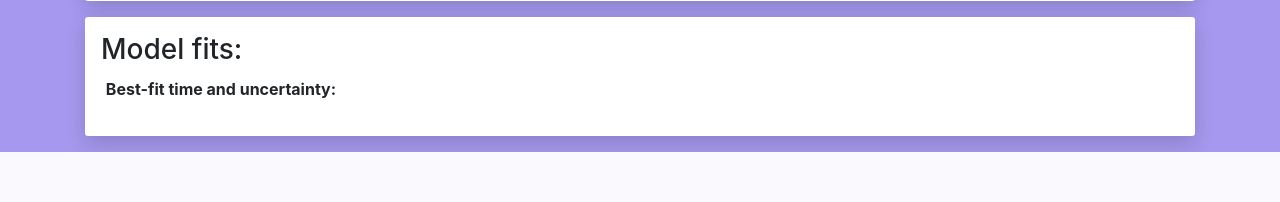
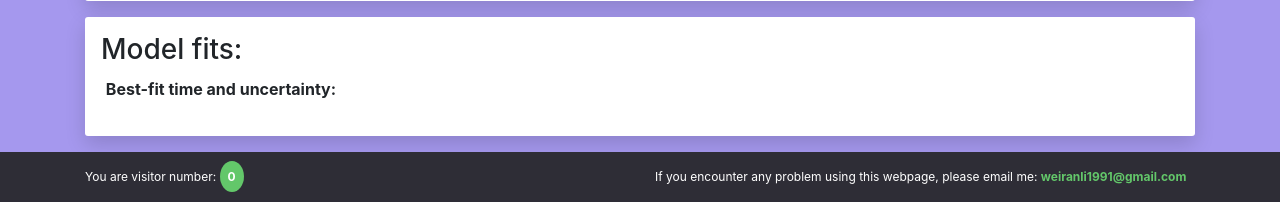
Before and after one commit to SeriousCorgi/ApTimer, a Django app: page / in a window 1280 px wide. Shown: the part 1127-1329 px from the top of the page. Before the commit the page ends 1279 px from the top, so only its background shows below. Run offline with Django 3.2, Linux system fonts and the light colour scheme; data comes from the database, SQL or seed files in the repository; lists and menus that the app fills with data are empty; some libraries are stand-ins or nearby versions.

Commit message:
Add viewer counter

```diff
--- a/aptimer/settings.py
+++ b/aptimer/settings.py
@@ -40,6 +40,7 @@ INSTALLED_APPS = [
     'django.contrib.staticfiles',
     'rest_framework',
     'aptimer_cal',
+    'aptimer_frontend',
     'corsheaders',
 ]
 
--- a/aptimer/urls.py
+++ b/aptimer/urls.py
@@ -17,8 +17,9 @@ from django.contrib import admin
 from django.urls import path, include
 from django.views.generic import TemplateView
 
+
 urlpatterns = [
     path('admin/', admin.site.urls),
     path('api/', include('aptimer_cal.urls')),
-    path('', TemplateView.as_view(template_name='index.html')),
+    path('', include('aptimer_frontend.urls')),
 ]
--- /dev/null
+++ b/aptimer_frontend/apps.py
@@ -0,0 +1,5 @@
+from django.apps import AppConfig
+
+
+class AptimerFrontendConfig(AppConfig):
+    name = 'aptimer_frontend'
--- /dev/null
+++ b/aptimer_frontend/models.py
@@ -0,0 +1,8 @@
+from django.db import models
+from django.db import models
+
+
+# Create your models here.
+class Counter(models.Model):
+    name = models.CharField(max_length=7, primary_key=True)
+    count = models.IntegerField(default=0,)
--- /dev/null
+++ b/aptimer_frontend/urls.py
@@ -0,0 +1,7 @@
+from django.urls import path, include
+
+from .views import frontend_view
+
+urlpatterns = [
+    path('', frontend_view),
+]
--- /dev/null
+++ b/aptimer_frontend/views.py
@@ -0,0 +1,14 @@
+from django.shortcuts import render
+from django.db.models import F
+
+from .models import Counter
+
+# Create your views here.
+def frontend_view(request):
+    counter, _ = Counter.objects.get_or_create(name = 'Counter')
+    count = counter.count
+
+    counter.count = F('count') + 1
+    counter.save( update_fields=["count"] )
+
+    return render(request, 'index.html', {"count": count,})
--- a/static/css/index.css
+++ b/static/css/index.css
@@ -60,3 +60,20 @@ div.model-result td, div.model-result th{
 div.model-result th, div.model-result td:last-child{
     border: none;
 }
+
+/* Footer */
+footer.page-footer {
+    font-size: 12px;
+    background-color: #2e2d36;
+    color: #fff
+}
+
+footer.page-footer .circle {
+    border-radius: 50%;
+    width: 24px;
+    height: 24px;
+    padding: 8px;
+    background: #63c76a;
+    color: #fff;
+    text-align: center;
+}
--- a/templates/index.html
+++ b/templates/index.html
@@ -156,6 +156,21 @@
         </div>
 
     </div>
+
+    <footer class="page-footer">
+        <div class="container">
+            <div class="row">
+                <div class="col counter py-3">
+                    <span>You are visitor number: </span>
+                    <span class="circle"><b>{{ count }}</b></span>
+                </div>
+                <div class="col info py-3">
+                    <span>If you encounter any problem using this webpage, please email me:</span>
+                    <span style="color: #63c76a;"><b>weiranli1991@gmail.com</b></span>
+                </div>
+            </div>
+        </div>
+    </footer>
 </body>
 
 <script>
```
Also changed, not shown: aptimer_frontend/__init__.py (added), aptimer_frontend/migrations/0001_initial.py (added), aptimer_frontend/migrations/__init__.py (added).
